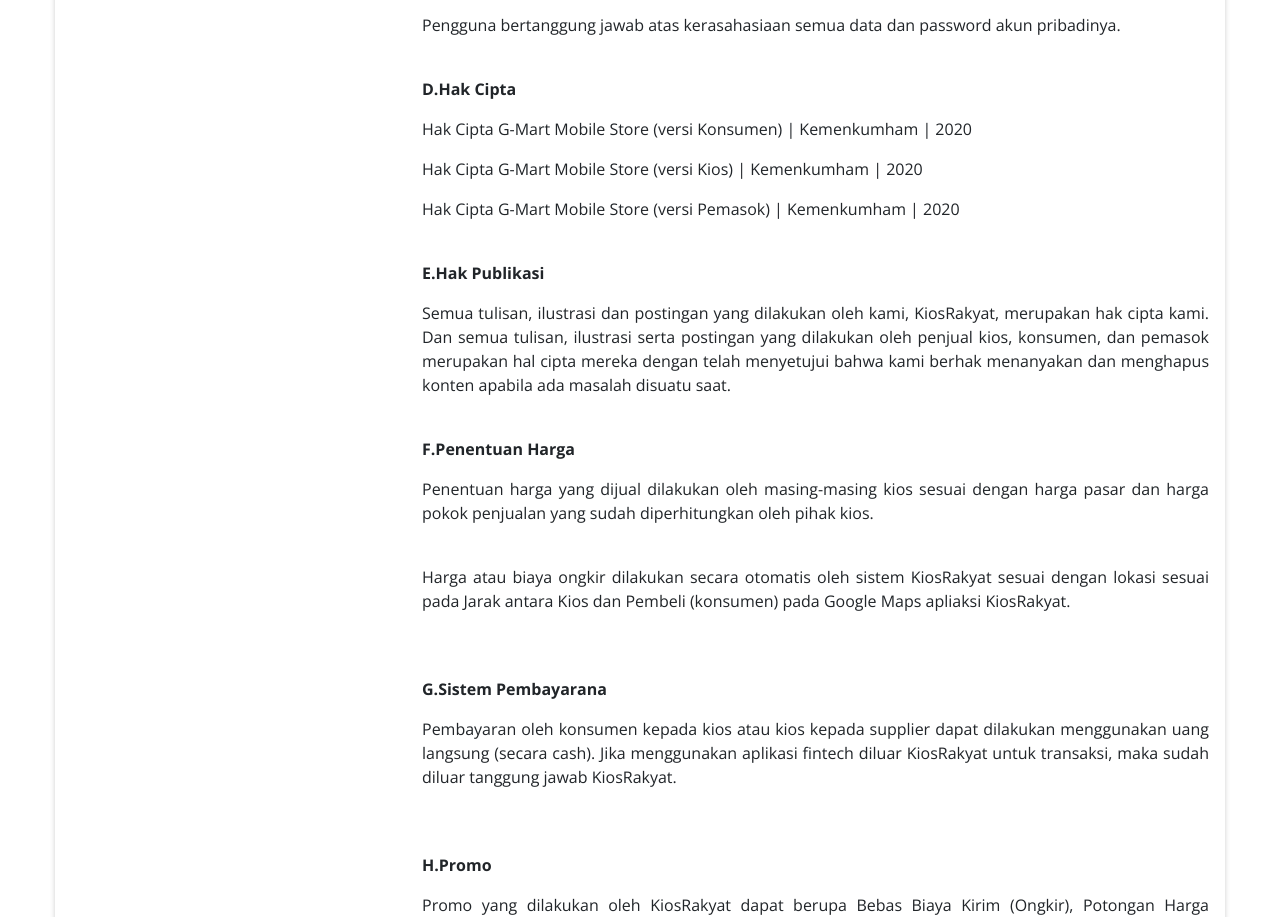
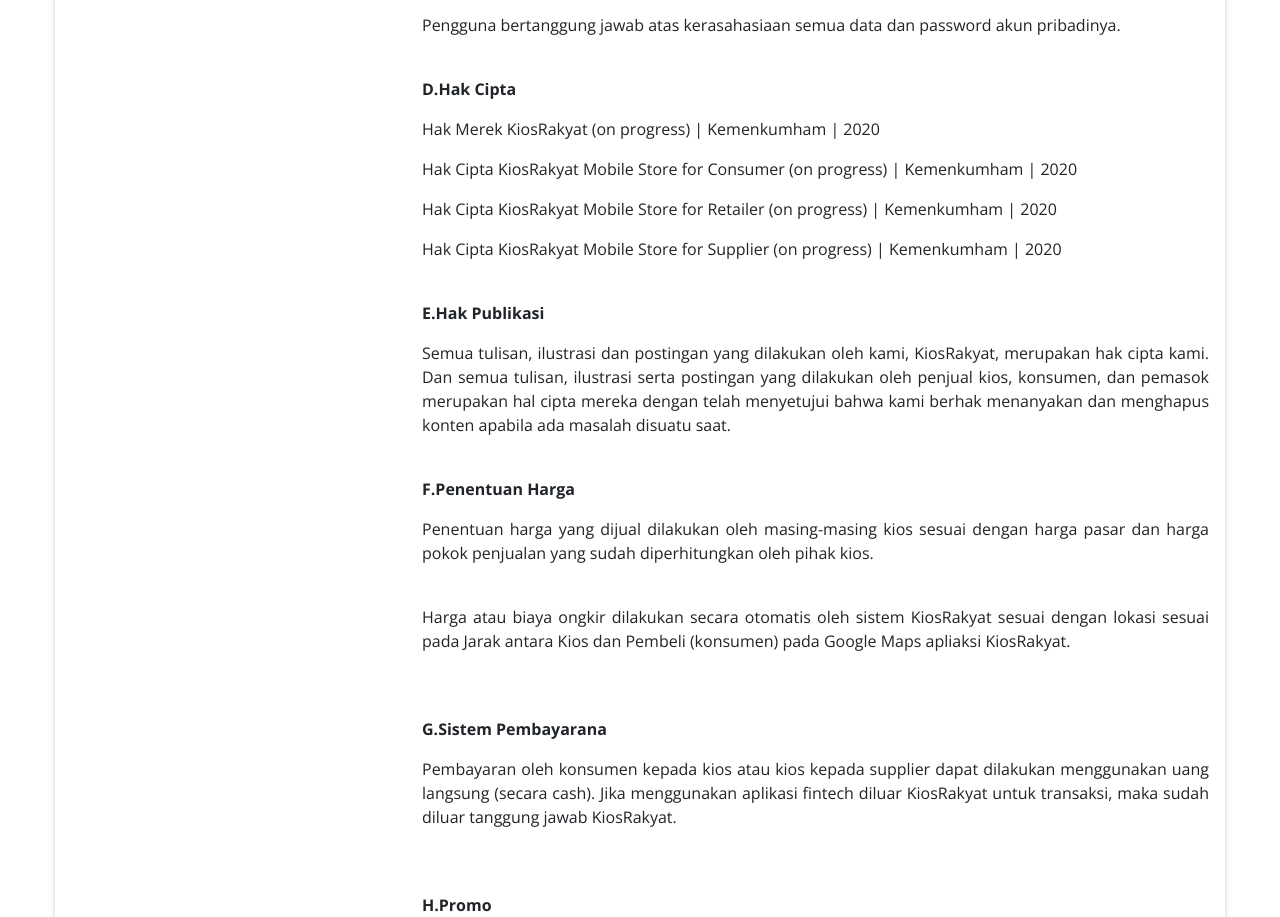
Before and after one commit to Ruditya/KiosRakyat, a plain HTML site: page syarat_dan_ketentuan.html in a window 1280 px wide. Shown: the part 1487-2404 px from the top of the page. Drawn offline with nearby package versions, Linux system fonts and the light colour scheme.

Commit message:
revisi hak cipta

```diff
--- a/syarat_dan_ketentuan.html
+++ b/syarat_dan_ketentuan.html
@@ -124,9 +124,10 @@
         <p>Pengguna bertanggung jawab atas kerasahasiaan semua data dan password akun pribadinya.</p>
         <br>
         <p><strong>D.Hak Cipta</strong></p>
-        <p>Hak Cipta G-Mart Mobile Store (versi Konsumen) 	| Kemenkumham  | 2020</p>
-        <p>Hak Cipta G-Mart Mobile Store (versi Kios) 		  | Kemenkumham  | 2020</p>
-        <p> Hak Cipta G-Mart Mobile Store (versi Pemasok)		| Kemenkumham  | 2020</p>
+        <p>Hak Merek KiosRakyat (on progress) | Kemenkumham | 2020</p>
+        <p>Hak Cipta KiosRakyat Mobile Store for Consumer (on progress) | Kemenkumham | 2020</p>
+        <p>Hak Cipta KiosRakyat Mobile Store for Retailer (on progress) | Kemenkumham | 2020</p>
+        <p>Hak Cipta KiosRakyat Mobile Store for Supplier (on progress) | Kemenkumham | 2020</p>
         <br>
         <p><strong>E.Hak Publikasi</strong></p>
         <p>Semua tulisan, ilustrasi dan postingan yang dilakukan oleh kami, KiosRakyat, merupakan hak cipta kami. Dan semua tulisan, ilustrasi serta postingan yang dilakukan oleh penjual kios, konsumen, dan pemasok merupakan hal cipta mereka dengan telah menyetujui bahwa kami berhak menanyakan dan menghapus konten apabila ada masalah disuatu saat.</p>
```
Also changed, not shown: 2 other files.
